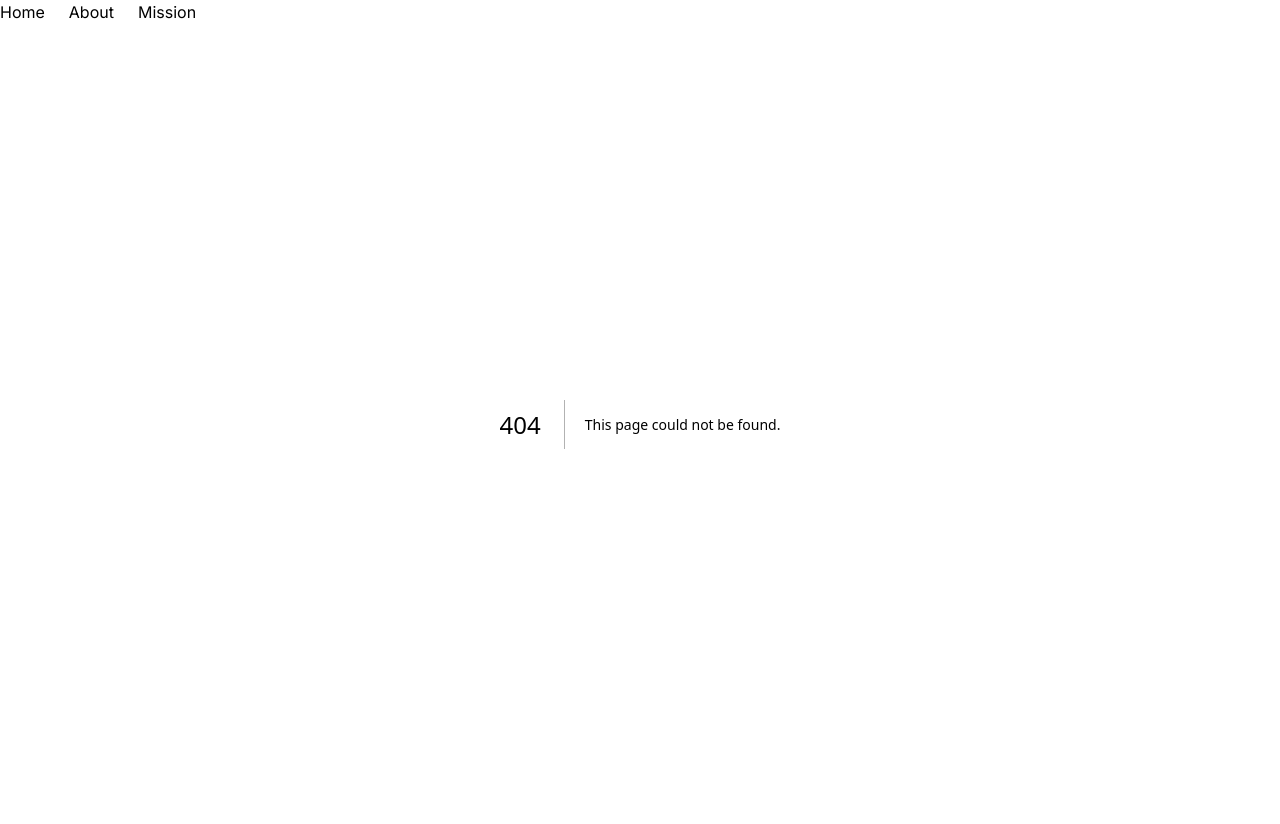
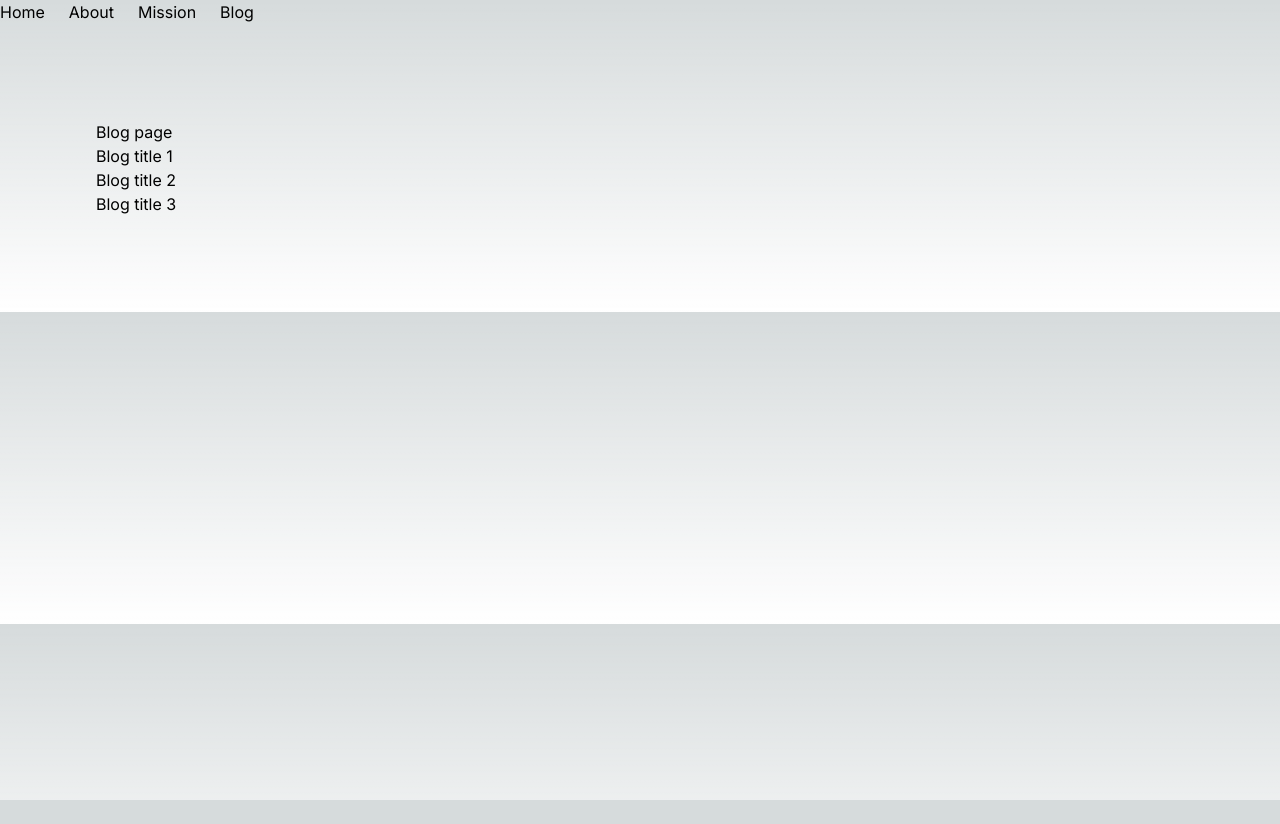
Before and after one commit to jakir-git/next-js-practice, a Next.js app: page /blogs in a window 1280 px wide. Before the commit this address had no page. After the commit the page ends 800 px from the top, so only its background shows below. Built offline with nearby package versions, Linux system fonts and the light colour scheme.

Commit message:
Dynamic Route

```diff
--- a/app/about/page.js
+++ b/app/about/page.js
@@ -1,5 +1,5 @@
 export default function About(){
-      throw new Error('There was an error');
+    //throw new Error('There was an error');
     return(
         <main className="flex min-h-screen flex-col items-center justify-between p-24">
             <h1>This is about page</h1>
--- /dev/null
+++ b/app/blogs/[id]/page.js
@@ -0,0 +1,9 @@
+export default function BlogSingle({params}){
+    const {id} = params;
+    return(
+        <main className="flex flex-col p-24">
+            <h1>Blog Single {id}</h1>
+
+        </main>
+    )
+}
--- /dev/null
+++ b/app/blogs/page.js
@@ -0,0 +1,31 @@
+import Link from "next/link"
+
+export default function Blogs(){
+    const blogs = [
+        {
+            id: 1,
+            title: 'Blog title 1',
+            desc: 'Blog description'
+        },
+        {
+            id: 2,
+            title: 'Blog title 2',
+            desc: 'Blog description'
+        },
+        {
+            id: 3,
+            title: 'Blog title 3',
+            desc: 'Blog description'
+        }
+    ]
+    return(
+        <main className="flex flex-col p-24">
+            <h1>Blog page</h1>
+            <ul>
+                {blogs.map((blog)=> (
+                    <li key={blog.id}><Link href={`/blogs/${blog.id}`}>{blog.title}</Link></li>
+                ))}
+            </ul>
+        </main>
+    )
+}
--- a/app/layout.js
+++ b/app/layout.js
@@ -18,6 +18,7 @@ export default function RootLayout({ children }) {
               <li><Link href="/">Home</Link></li>
               <li><Link href="/about">About</Link></li>
               <li><Link href="/about/mission">Mission</Link></li>
+              <li><Link href="/blogs">Blog</Link></li>
             </ul>
           </nav>
           {children}
--- /dev/null
+++ b/app/not-found.js
@@ -0,0 +1,7 @@
+export default function NotFound(){
+    return(
+        <div>
+            The requested page was not found!
+        </div>
+    )
+}
```
